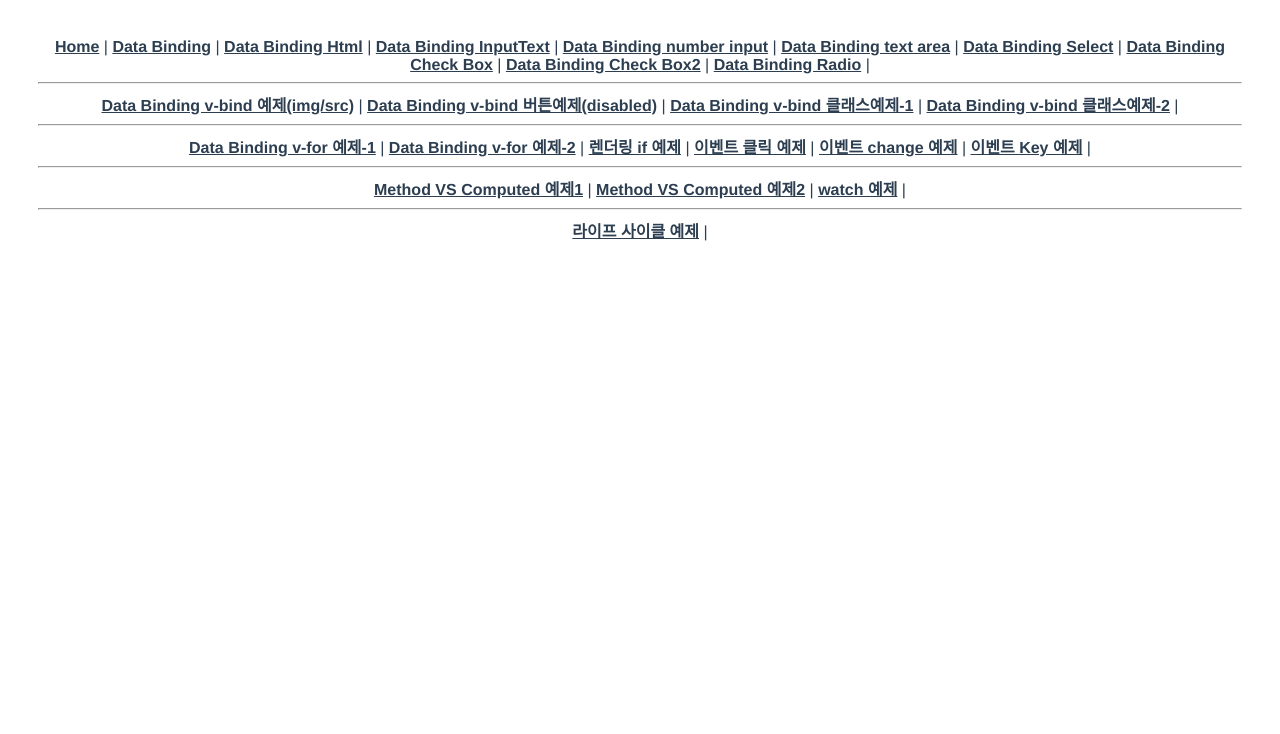
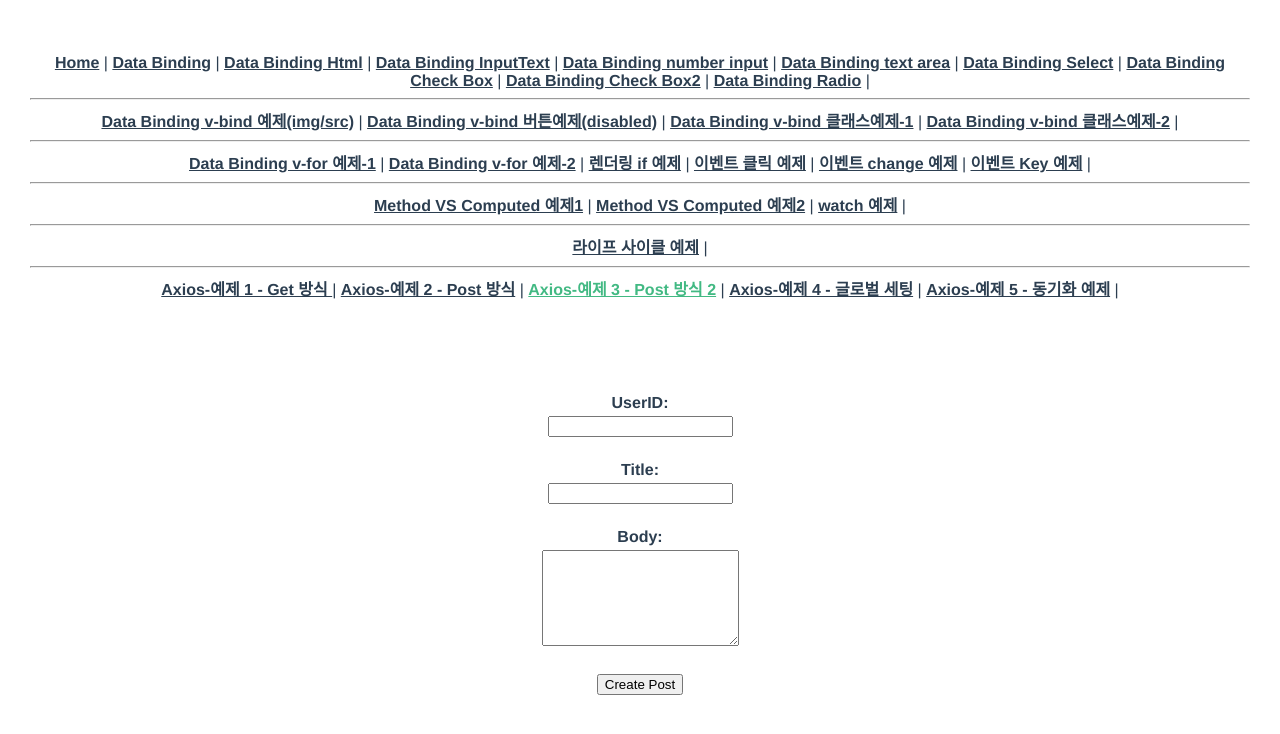
Before and after one commit to n3316202/vue3-sindorim-3, a Vue app: page /axios3 in a window 1280 px wide. Shown: the top 734 px of the page. Built offline with nearby package versions, Linux system fonts and the light colour scheme.

Commit message:
액시오스 정리

```diff
--- a/package.json
+++ b/package.json
@@ -8,6 +8,7 @@
     "lint": "vue-cli-service lint"
   },
   "dependencies": {
+    "axios": "^1.4.0",
     "core-js": "^3.8.3",
     "vue": "^3.2.13",
     "vue-router": "^4.0.3"
--- a/src/App.vue
+++ b/src/App.vue
@@ -27,6 +27,12 @@
     <router-link to="/method3">watch 예제</router-link> |
     <hr />
     <router-link to="/lifecycle">라이프 사이클 예제</router-link> |
+    <hr />
+    <router-link to="/axios1">Axios-예제 1 - Get 방식 </router-link> |
+    <router-link to="/axios2">Axios-예제 2 - Post 방식</router-link> |
+    <router-link to="/axios3">Axios-예제 3 - Post 방식 2</router-link> |
+    <router-link to="/axios4">Axios-예제 4 - 글로벌 세팅</router-link> |
+    <router-link to="/axios5">Axios-예제 5 - 동기화 예제</router-link> |
   </nav>
   <router-view />
 </template>
--- a/src/router/index.js
+++ b/src/router/index.js
@@ -132,6 +132,32 @@ const routes = [
     path: '/lifecycle',
     name: 'LifeCyleEvent1',
     component: () => import(/* webpackChunkName: "lifecycle" */ '../views/lifecycle/LifeCyleEvent1.vue')
+  },
+  {
+    //src\views\axios\AxiosBasicGetView1.vue
+    path: '/axios1',
+    name: 'AxiosBasicGetView1',
+    component: () => import(/* webpackChunkName: "axios1" */ '../views/axios/AxiosBasicGetView1.vue')
+  },
+  {
+    path: '/axios2',
+    name: 'AxiosBasicPostView2',
+    component: () => import(/* webpackChunkName: "axios2" */ '../views/axios/AxiosBasicPostView2.vue')
+  },
+  {
+    path: '/axios3',
+    name: 'AxiosBasicPostView3',
+    component: () => import(/* webpackChunkName: "axios3" */ '../views/axios/AxiosBasicPostView3.vue')
+  },
+  {
+    path: '/axios4',
+    name: 'AxiosGlobalExample4',
+    component: () => import(/* webpackChunkName: "axios4" */ '../views/axios/AxiosGlobalExample4.vue')
+  },
+  {
+    path: '/axios5',
+    name: 'AxiosSyncView5',
+    component: () => import(/* webpackChunkName: "axios5" */ '../views/axios/AxiosSyncView5.vue')
   }
 ]
 
--- /dev/null
+++ b/src/views/axios/AxiosBasicGetView1.vue
@@ -0,0 +1,29 @@
+<template>
+  <div v-for="post in posts" :key="post.id">
+    <h2>{{ post.id }} {{ post.title }}</h2>
+    <p>{{ post.body }}</p>
+  </div>
+</template>
+
+<script>
+//Axios 를 사용 하기 위해서는 Axios를 다운 받는다. npm install axios 그리고 package.json에서 확인
+//https://www.koderhq.com/tutorial/vue/http-axios/ 예제 참고
+import axios from 'axios'
+
+export default {
+  data() {
+    return {
+      posts: []
+    }
+  },
+  mounted() {
+    axios.get('https://jsonplaceholder.typicode.com/posts').then((response) => {
+      console.log(response)
+      console.log(response.data)
+      this.posts = response.data
+    })
+  }
+}
+</script>
+
+<style></style>
--- /dev/null
+++ b/src/views/axios/AxiosBasicPostView2.vue
@@ -0,0 +1,27 @@
+<template>
+  <div></div>
+</template>
+
+<script>
+import axios from 'axios'
+
+export default {
+  data() {
+    return {}
+  },
+  mounted() {
+    axios
+      .post('https://jsonplaceholder.typicode.com/posts', {
+        userId: '1',
+        title: 'Article title',
+        body: 'Article body content'
+      })
+      .then((response) => {
+        //document.write(response.data.body)
+        //document.write(response.data.id)
+
+        console.log(response)
+      })
+  }
+}
+</script>
--- /dev/null
+++ b/src/views/axios/AxiosBasicPostView3.vue
@@ -0,0 +1,62 @@
+<template>
+  <section>
+    <form @submit.prevent="createPost">
+      <div>
+        <label for="userId">UserID:</label>
+        <input type="text" id="userId" v-model="postData.userId" />
+      </div>
+      <div>
+        <label for="title">Title: </label>
+        <input type="text" id="title" v-model="postData.title" />
+      </div>
+      <div>
+        <label for="body">Body: </label>
+        <textarea id="body" rows="6" cols="22" v-model="postData.body"></textarea>
+      </div>
+      <button>Create Post</button>
+    </form>
+  </section>
+</template>
+
+<script>
+import axios from 'axios'
+
+export default {
+  data() {
+    return {
+      postData: {
+        userId: '',
+        title: '',
+        body: ''
+      }
+    }
+  },
+  methods: {
+    createPost() {
+      axios.post('https://jsonplaceholder.typicode.com/posts', this.postData).then((response) => console.log(response))
+    }
+  }
+}
+</script>
+
+<style>
+html,
+body {
+  margin: 0;
+  padding: 0;
+}
+section {
+  height: 100vh;
+  display: grid;
+  justify-items: center;
+  padding-top: 40px;
+}
+div {
+  margin: 24px auto;
+}
+label {
+  font-weight: bolder;
+  display: block;
+  margin-bottom: 4px;
+}
+</style>
--- /dev/null
+++ b/src/views/axios/AxiosGlobalExample4.vue
@@ -0,0 +1,26 @@
+<template>
+  <div v-for="post in posts" :key="post.id">
+    <h2>{{ post.id }} {{ post.title }}</h2>
+    <p>{{ post.body }}</p>
+  </div>
+</template>
+
+<script>
+export default {
+  //main.js 에서 셋팅 한다.
+  data() {
+    return {
+      posts: []
+    }
+  },
+  mounted() {
+    this.$axios.get('https://jsonplaceholder.typicode.com/posts').then((response) => {
+      console.log(response)
+      console.log(response.data)
+      this.posts = response.data
+    })
+  }
+}
+</script>
+
+<style></style>
--- /dev/null
+++ b/src/views/axios/AxiosSyncView5.vue
@@ -0,0 +1,62 @@
+<template>
+  <div>
+    <button class="btn btn-primary" @click="testMethod1">비동기 예제 버튼</button>
+    <button class="btn btn-primary" @click="testMethod2">동기 예제 테스트버튼</button>
+  </div>
+</template>
+
+<script>
+export default {
+  data() {
+    return {
+      data1: [],
+      data2: {},
+      data3: [],
+      data4: []
+    }
+  },
+  methods: {
+    testMethod1() {
+      this.data1 = this.$axios.get('https://jsonplaceholder.typicode.com/posts').then((res) => {
+        console.log('data1 결과')
+        console.log(res)
+      })
+
+      this.data2 = this.$axios.get('https://jsonplaceholder.typicode.com/posts/1').then((res) => {
+        console.log('data2 결과')
+        console.log(res)
+      })
+
+      this.data3 = this.$axios.get('https://jsonplaceholder.typicode.com/posts/1/comments').then((res) => {
+        console.log('data3 결과')
+        console.log(res)
+      })
+
+      this.data4 = this.$axios.get('https://jsonplaceholder.typicode.com/comments?postId=1').then((res) => {
+        console.log('data4 결과')
+        console.log(res)
+      })
+    },
+    async testMethod2() {
+      this.data1 = await this.$axios.get('https://jsonplaceholder.typicode.com/posts').then((res) => {
+        console.log('data1 결과')
+        console.log(res)
+      })
+
+      this.data2 = await this.$axios.get('https://jsonplaceholder.typicode.com/posts/1')
+      console.log('data2 결과')
+      console.log(this.data2)
+
+      this.data3 = await this.$axios.get('https://jsonplaceholder.typicode.com/posts/1/comments')
+      console.log('data3 결과')
+      console.log(this.data3)
+
+      this.data4 = await this.$axios.get('https://jsonplaceholder.typicode.com/comments?postId=1')
+      console.log('data4 결과')
+      console.log(this.data4)
+    }
+  }
+}
+</script>
+
+<style></style>
--- a/src/views/funtions/ComputedVSMethod2.vue
+++ b/src/views/funtions/ComputedVSMethod2.vue
@@ -1,5 +1,5 @@
 <!-- https://sungjaecloud.tistory.com/314 -->
-https://velog.io/@kungsboy/Vue-3.0-Compute-vs-Watch-%EC%B0%A8%EC%9D%B4
+<!-- https://velog.io/@kungsboy/Vue-3.0-Compute-vs-Watch-%EC%B0%A8%EC%9D%B4 -->
 
 <template>
   <h1>full name : {{ fullName }}</h1>
```
Also changed, not shown: src/main.js (+14 -1 lines), 2 other files (tests, documents, lock files or other folders).
